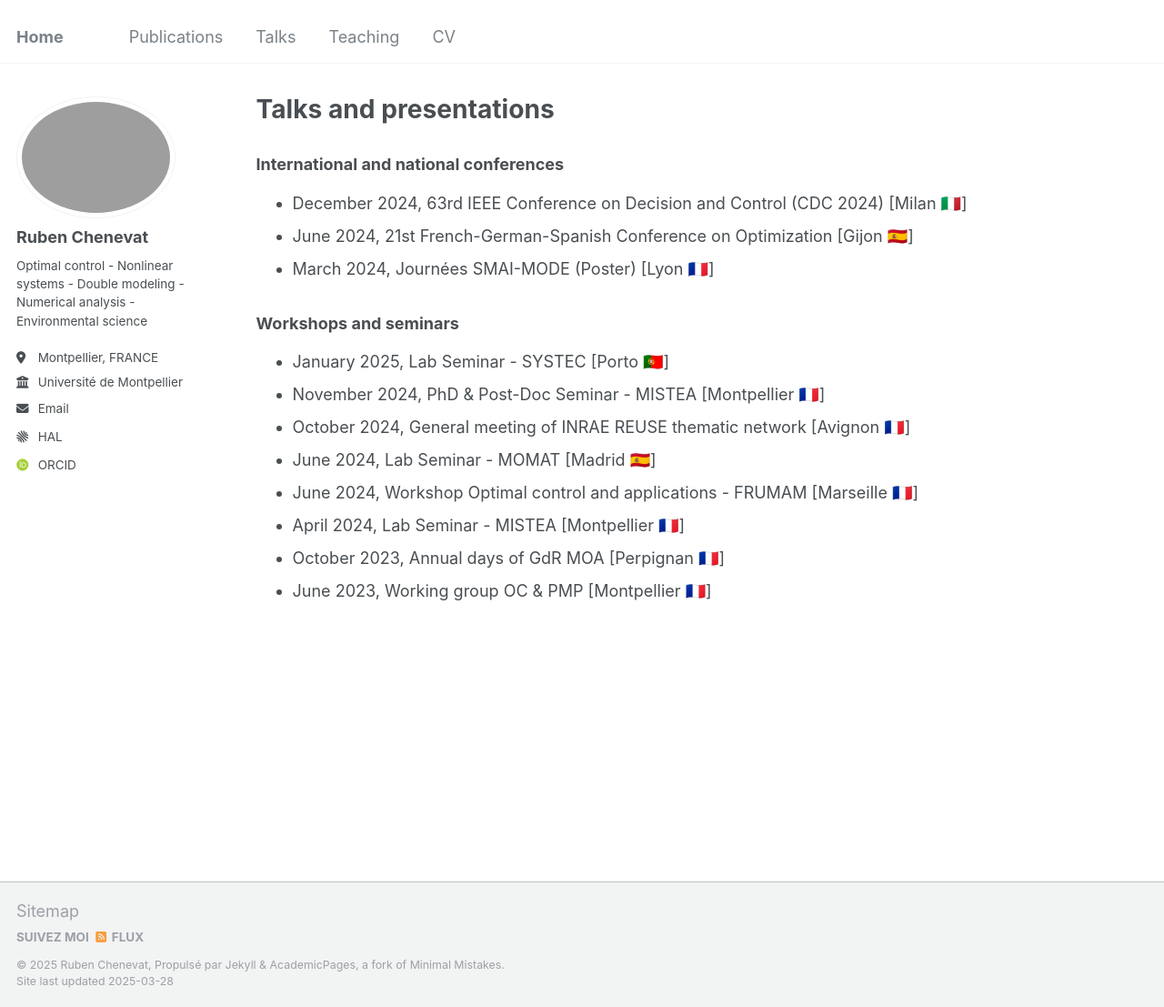
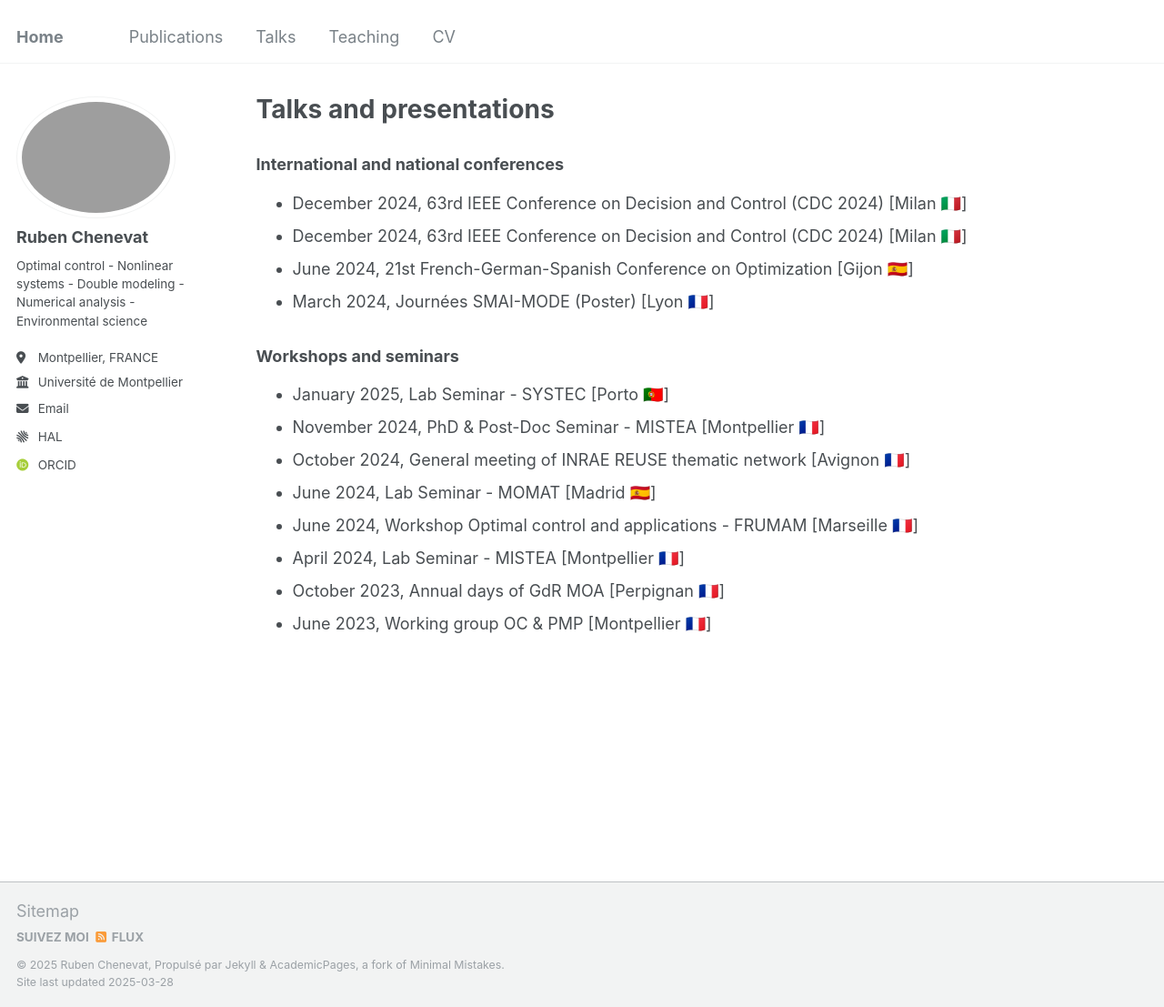
Before and after one commit to rubenchenevat/rubenchenevat.github.io, a Jekyll site: the page built from _pages/talks.html, in a window 1280 px wide and 1107 px high. Shown: the whole window at 91% size. Built offline with Jekyll 4.4.1, drawn with Linux system fonts in a browser that asks for light colours; some web fonts are replaced.

Commit message:
Update talks.html

```diff
--- a/_pages/talks.html
+++ b/_pages/talks.html
@@ -19,9 +19,18 @@ author_profile: true
 <h3>International and national conferences</h3>
 
 <ul>
-    <li>December 2024, 63rd IEEE Conference on Decision and Control (CDC 2024) [Milan 🇮🇹]</li>
-    <li>June 2024, 21st French-German-Spanish Conference on Optimization [Gijon 🇪🇸]</li>
-    <li>March 2024, Journées SMAI-MODE (Poster) [Lyon 🇫🇷]</li>
+    <li>
+      December 2024, 63rd IEEE Conference on Decision and Control (CDC 2024) [Milan 🇮🇹]
+    </li>
+    <li>
+      December 2024, 63rd IEEE Conference on Decision and Control (CDC 2024) [Milan 🇮🇹]
+    </li>
+    <li>
+      June 2024, 21st French-German-Spanish Conference on Optimization [Gijon 🇪🇸]
+    </li>
+    <li>
+      March 2024, Journées SMAI-MODE (Poster) [Lyon 🇫🇷]
+    </li>
 </ul>
 
 <h3>Workshops and seminars</h3>
```
